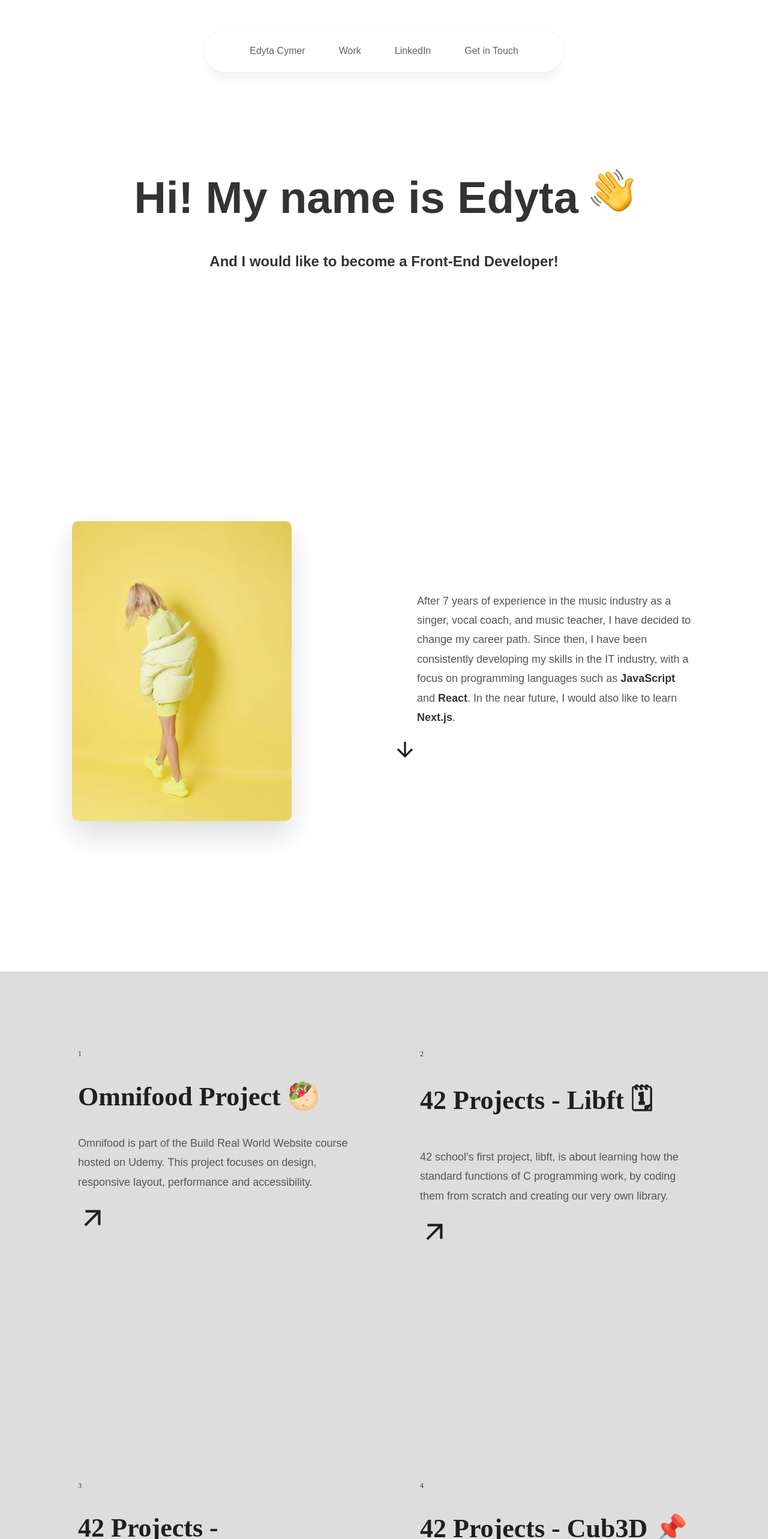
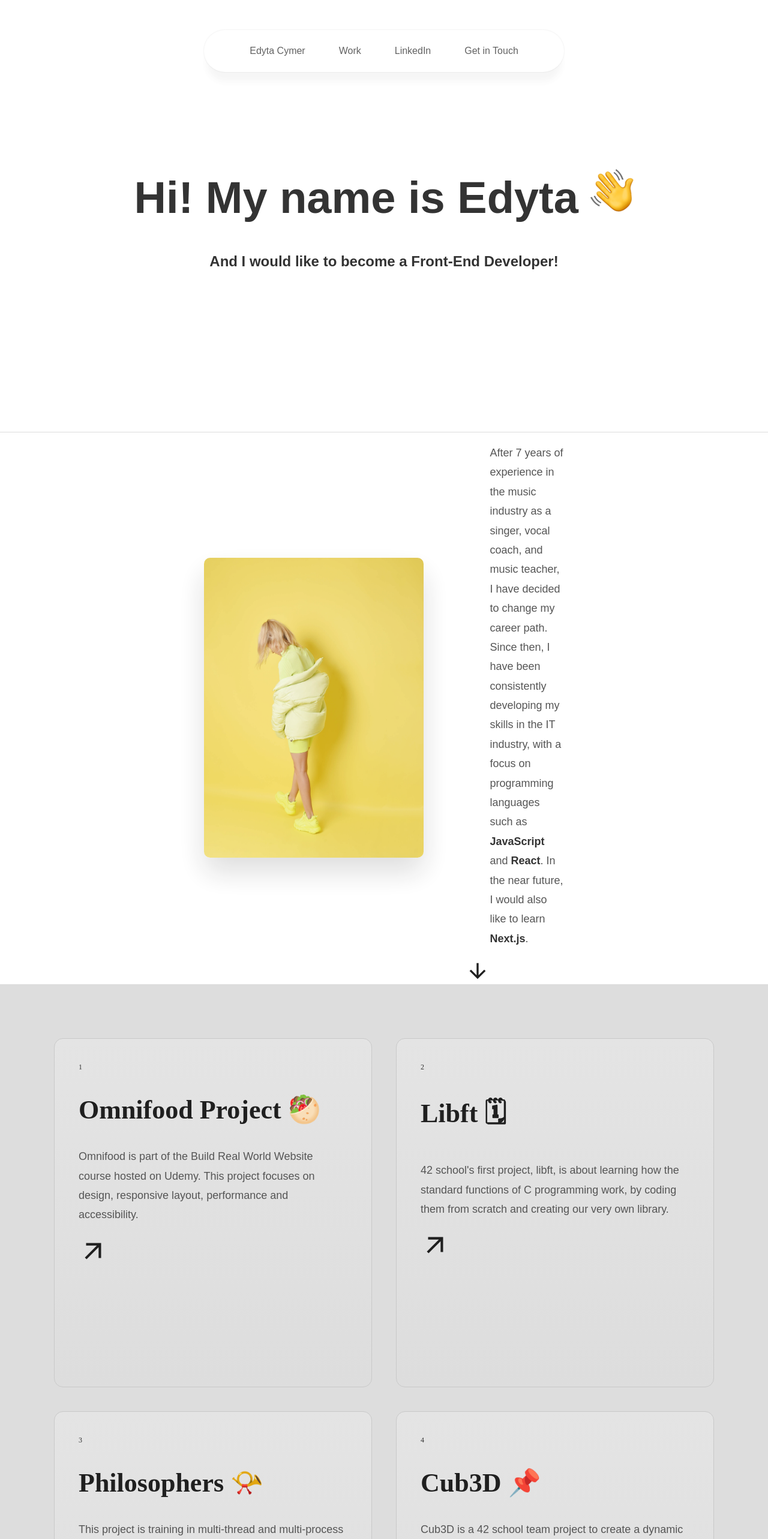
Before and after one commit to edyta-cymer/edi-portfolio, a React (Create React App) app: page / in a window 1280 px wide. Shown: the top 2566 px of the page at 60% size. Built offline with nearby package versions, Linux system fonts and the light colour scheme; a web font is replaced by a local one.

Commit message:
some changes with margins...

```diff
--- a/src/PROJEKTY.json
+++ b/src/PROJEKTY.json
@@ -5,17 +5,17 @@
     "link": "https://main--regal-bubblegum-0d4df6.netlify.app/"
   },
   {
-    "title": "42 Projects - Libft 🗓 ",
+    "title": "Libft 🗓 ",
     "text": "42 school's first project, libft, is about learning how the standard functions of C programming work, by coding them from scratch and creating our very own library.",
     "link": "https://github.com/edyta-cymer/libft"
   },
   {
-    "title": "42 Projects - Philosophers 📯",
+    "title": "Philosophers 📯",
     "text": "This project is training in multi-thread and multi-process programming using mutexes and semaphores. It features three programs, each offering a twist on the classic Dining Philosophers problem while following the same basic rules.",
     "link": "https://github.com/edyta-cymer/Philosophers_dwa"
   },
   {
-    "title": "42 Projects - Cub3D 📌",
+    "title": "Cub3D 📌",
     "text": "Cub3D is a 42 school team project to create a dynamic view inside a 3D maze. Using the MiniLibX library, we must implement raycasting in the style of the famous Wolfenstein 3D game, the first true FPS in videogame history.",
     "link": "https://github.com/edyta-cymer/cub3d"
   }
--- a/src/index.css
+++ b/src/index.css
@@ -124,8 +124,8 @@ a {
 /* HOME */
 
 .home {
-  height: 40rem;
-  padding-top: 27rem;
+  height: 50rem;
+  padding-top: 30rem;
 }
 
 h1 {
@@ -154,10 +154,11 @@ h4 {
   display: grid;
   grid-template-columns: 1fr 1fr;
   align-items: center;
-  min-height: 100rem;
-  padding: 0 8rem;
+  min-height: 90rem;
+  padding: 0 30rem;
   gap: 3rem;
-  max-width: 120rem;
+  border-top: 1px solid #ddd;
+
 }
 .photo-one {
   height: 50rem;
@@ -182,17 +183,21 @@ h4 {
 }
 
 .card {
-  height: 60rem;
+  height: 50rem;
   min-width: 30rem;
   margin: 2rem 2rem;
   border-radius: 15px;
   transition: transform 0.3s ease-in-out;
   padding: 4rem;
+  background-image: linear-gradient(#e4e4e4, #ddd);
+  border: 1px solid #c9c9c9;
 }
+
 .card:hover {
   box-shadow: 0 2.4rem 4.8rem rgba(0, 0, 0, 0.15);
   transform: scale(1.021);
   background-image: linear-gradient(#fff, #d6d6d6);
+  border: 1px solid #c9c9c9;
 }
 
 /* .card-three {
@@ -263,7 +268,7 @@ p {
   padding: 4.8rem 0 12.8rem 0;
   margin: 0 auto;
   max-width: 80rem;
-  margin-left: 30rem;
+  margin-left: 50rem;
   margin-right: 30rem;
   margin-top: 8rem;
   margin-bottom: 7rem;
```
